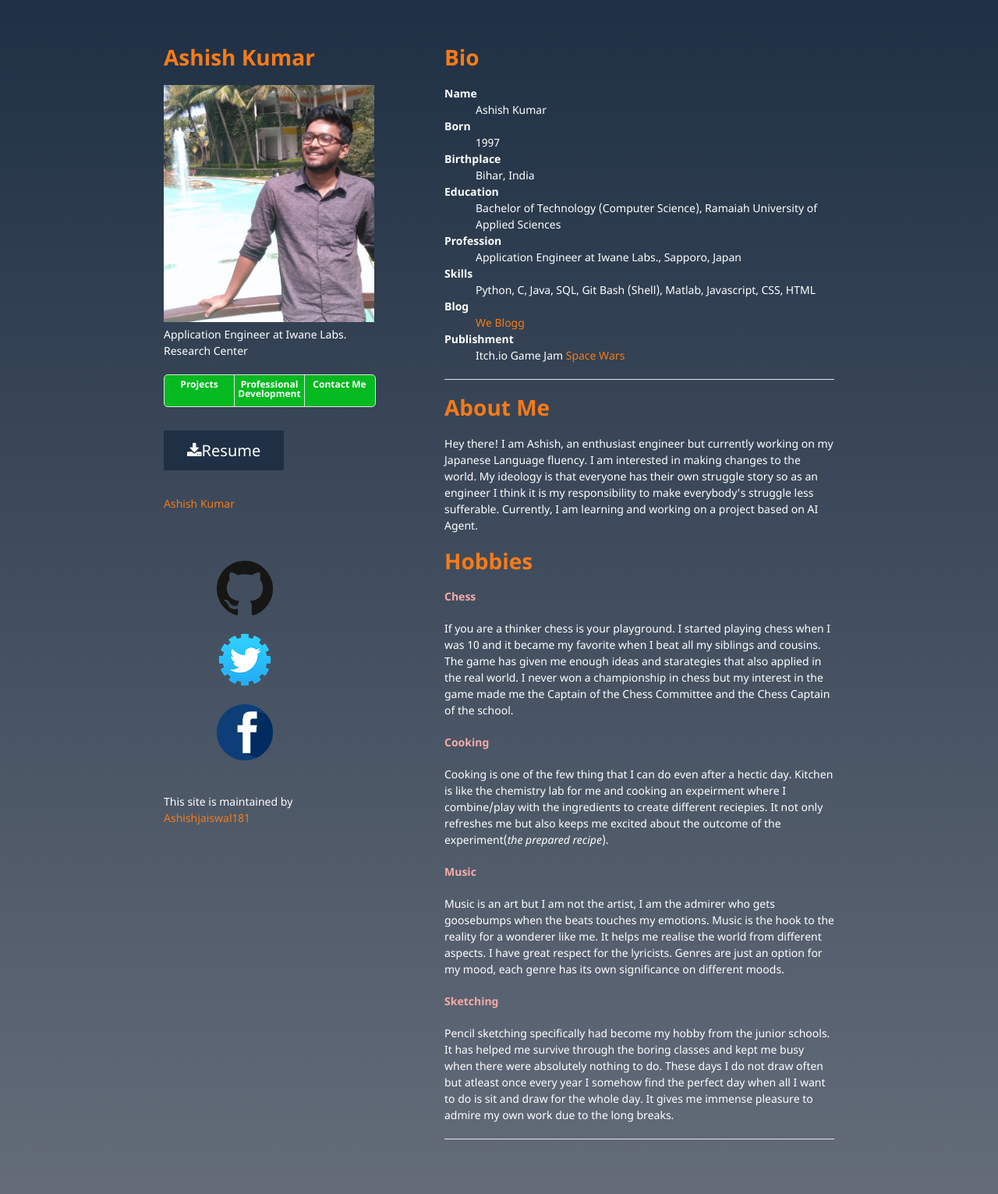
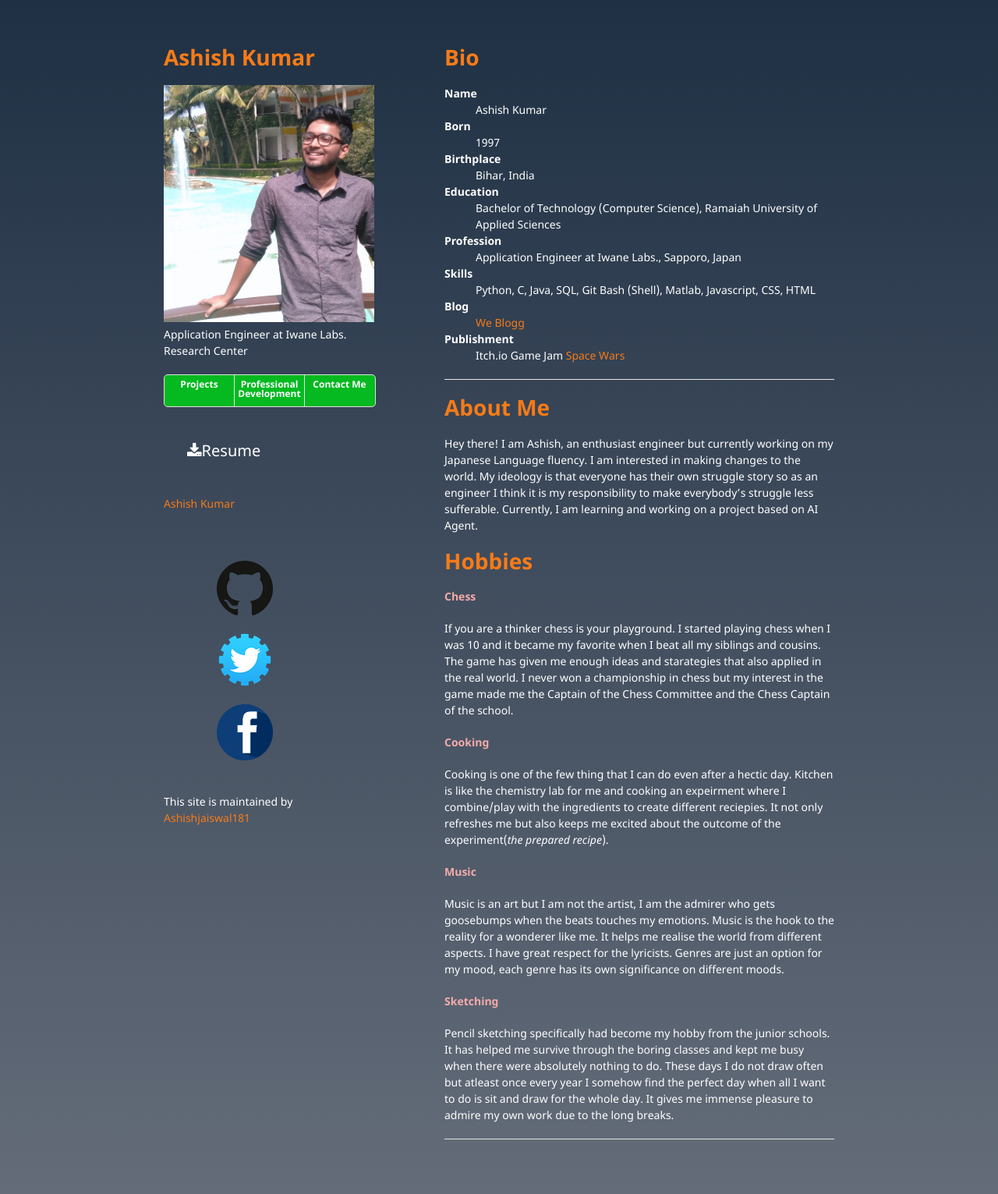
Before and after one commit to Ashishjaiswal181/Ashishjaiswal181.github.io, a Jekyll site: the page built from index.md, in a window 1280 px wide. Shown: the whole page at 78% size. Built offline with Jekyll 4.4.1, drawn with Linux system fonts in a browser that asks for light colours; comment, search, counter and statistics services are not loaded; our own code applies the rules of GitHub Pages for plain Markdown files.

Commit message:
Minor modifications 2

```diff
--- a/_sass/jekyll-theme-minimal.scss
+++ b/_sass/jekyll-theme-minimal.scss
@@ -11,7 +11,7 @@ body {
 }
 
 .button {
-    background-color: #1F3044;
+    background-color: transparent;
     border: none;
     color: white;
     align-items: stretch;
```
